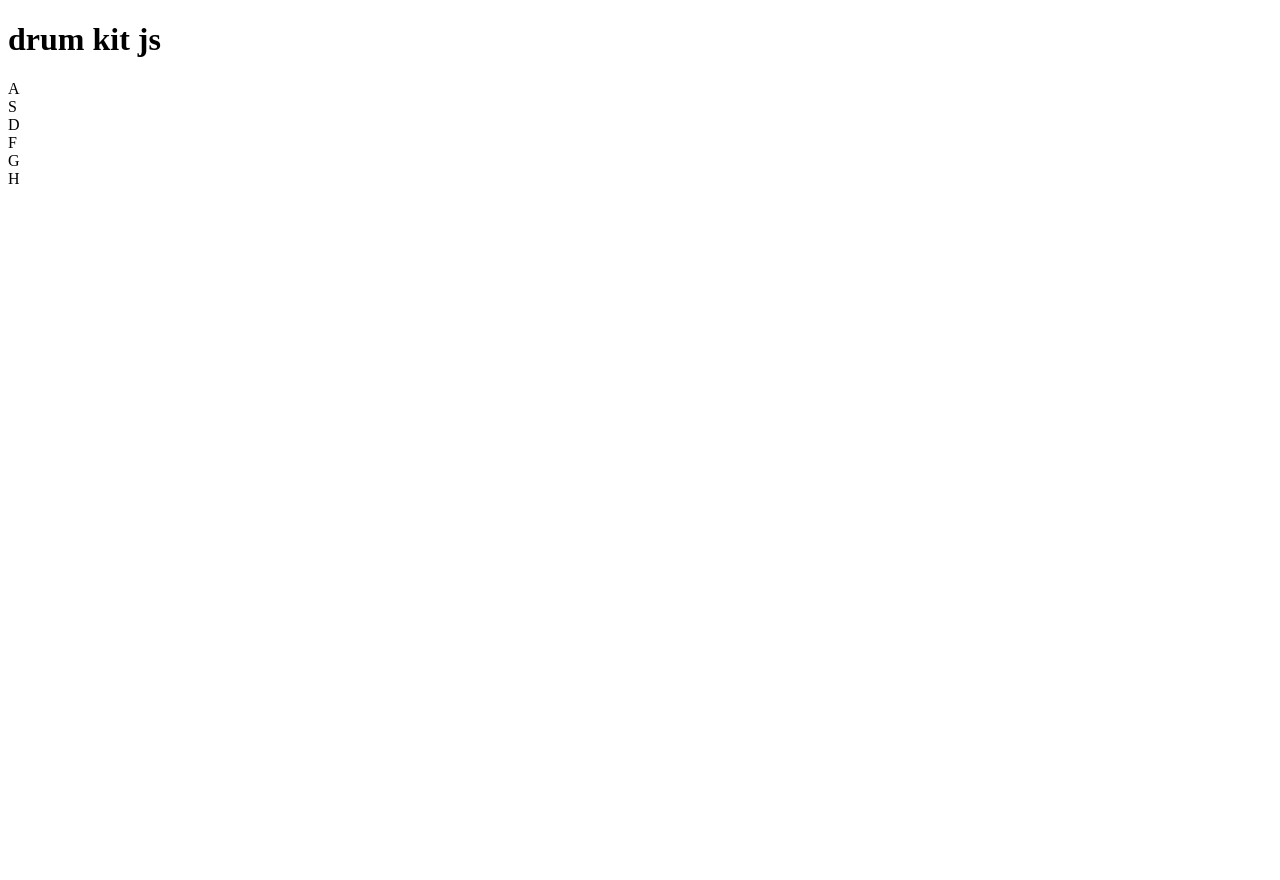
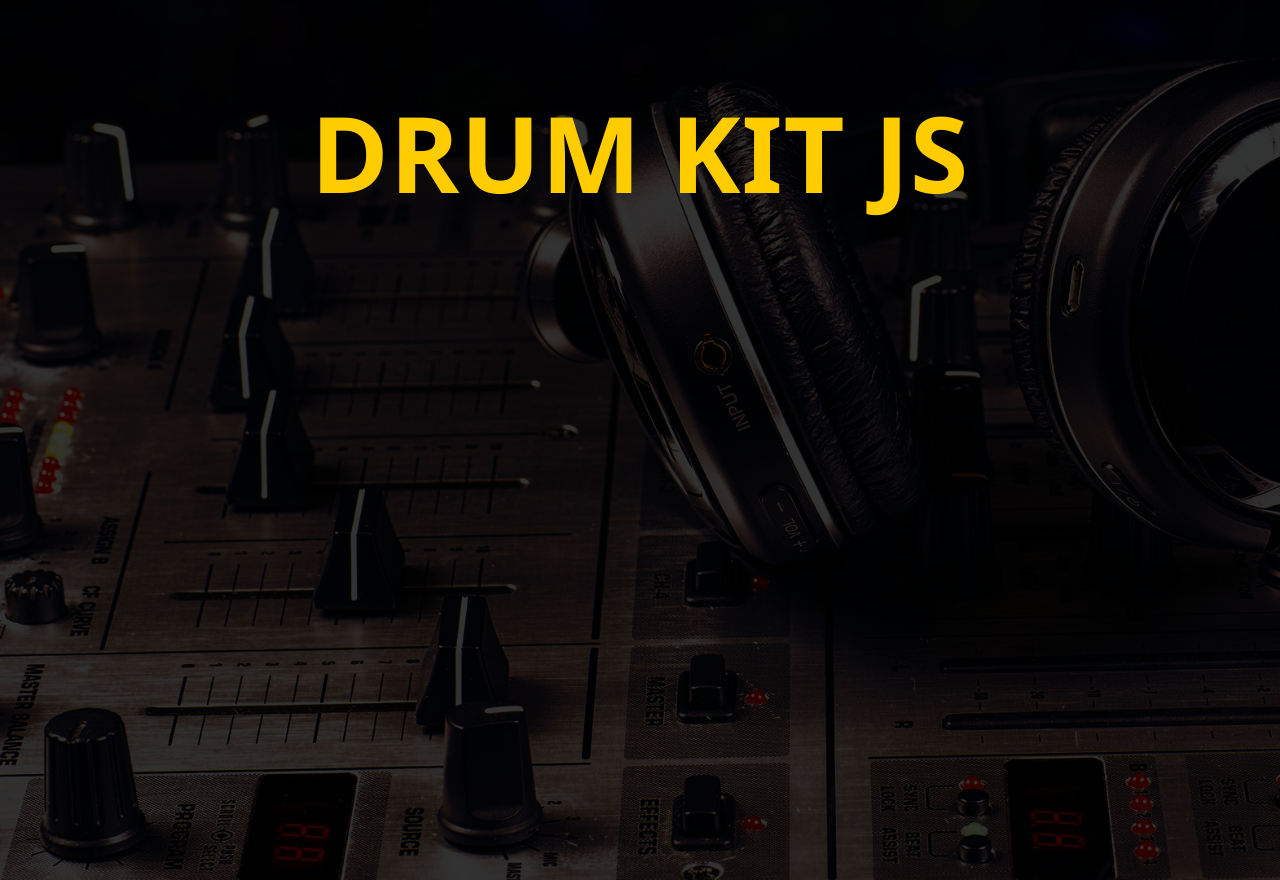
Before and after one commit to barbosadiego/js-mini-projects, a plain HTML site: page drum-kit/index.html in a window 1280 px wide. Before the commit the page ends 800 px from the top, so only its background shows below. Drawn offline with Linux system fonts and the light colour scheme.

Commit message:
css file

```diff
--- a/drum-kit/index.html
+++ b/drum-kit/index.html
@@ -1,5 +1,6 @@
 <!DOCTYPE html>
 <html lang="en">
+
 <head>
   <meta charset="UTF-8">
   <meta http-equiv="X-UA-Compatible" content="IE=edge">
@@ -7,19 +8,18 @@
   <link rel="stylesheet" href="style.css">
   <title>DRUM KIT JS</title>
 </head>
+
 <body>
   <main>
-    <h1>drum kit js</h1>
-    <div class="sounds-container">
-      <div>A</div>
-      <div>S</div>
-      <div>D</div>
-      <div>F</div>
-      <div>G</div>
-      <div>H</div>
+    <div class="container">
+      <h1>drum kit js</h1>
+      <div class="sounds-container" id="sounds-container">
+        <!-- <div class="key">A</div> -->
+      </div>
     </div>
   </main>
 
   <script src="main.js"></script>
 </body>
+
 </html>
--- a/drum-kit/style.css
+++ b/drum-kit/style.css
@@ -0,0 +1,50 @@
+*{
+  box-sizing: border-box;
+  margin: 0;
+  padding: 0;
+}
+
+body{
+  min-height: 100vh;
+  width: 100%;
+  background-image: url(./img/back.jpg);
+  background-size: cover;
+  background-repeat: no-repeat;
+  background-color: rgba(0, 0, 0, 0.8);
+  background-blend-mode: overlay;
+  font-family: 'Segoe UI', Tahoma, Geneva, Verdana, sans-serif;
+}
+
+.container{
+  margin-top: 10vh;
+  display: flex;
+  flex-direction: column;
+  align-items: center;
+  gap: 50px;
+  color: white;
+}
+
+.container h1{
+  text-transform: uppercase;
+  color: #fc0;
+  letter-spacing: 1px;
+  font-size: calc(1rem + 7vw);
+}
+
+.sounds-container{
+  display: flex;
+  flex-wrap: wrap;
+  justify-content: center;
+  gap: 20px;
+}
+
+.key{
+  background-color: rgba(0, 0, 0, 0.5);
+  height: 100px;
+  width: 100px;
+  font-size: 2rem;
+  display: grid;
+  place-items: center;
+  border: 2px solid #fc0;
+  cursor: pointer;
+}
```
